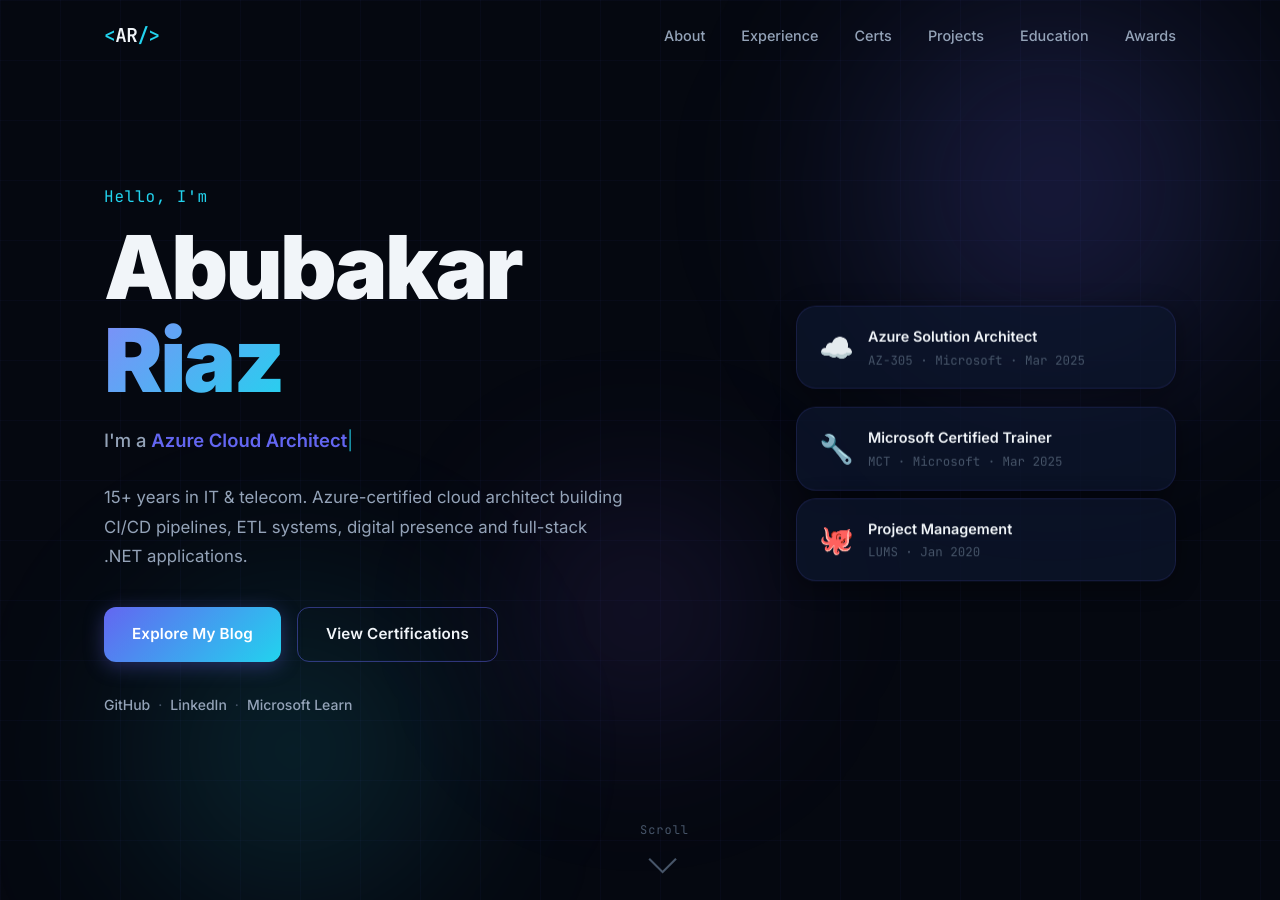
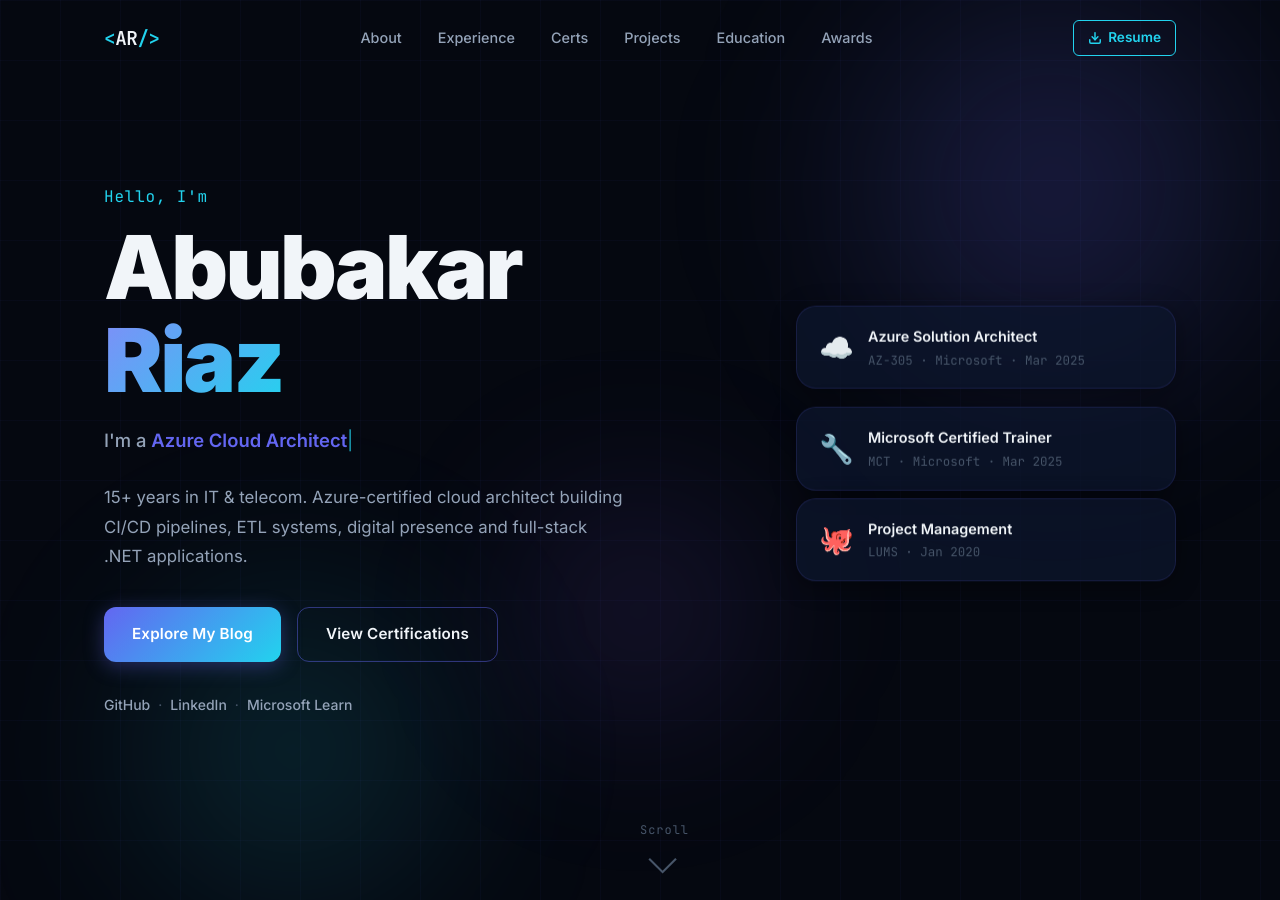
Before and after one commit to mabubakarriaz/mabubakarriaz.github.io, a Jekyll site: the page built from index.html, in a window 1280 px wide and 900 px high. Built offline with Jekyll 4.4.1, drawn with Linux system fonts in a browser that asks for light colours.

Commit message:
Add resume download button to navbar
Co-Authored-By: Claude Sonnet 4.6 <noreply@anthropic.com>

```diff
--- a/_layouts/default.html
+++ b/_layouts/default.html
@@ -28,6 +28,10 @@
         <a href="#education" class="nav-link">Education</a>
         <a href="#awards" class="nav-link">Awards</a>
       </div>
+      <a href="{{ '/assets/resume.pdf' | relative_url }}" class="nav-resume-btn" download aria-label="Download Resume">
+        <svg width="14" height="14" viewBox="0 0 24 24" fill="none" stroke="currentColor" stroke-width="2.5" stroke-linecap="round" stroke-linejoin="round"><path d="M21 15v4a2 2 0 0 1-2 2H5a2 2 0 0 1-2-2v-4"/><polyline points="7 10 12 15 17 10"/><line x1="12" y1="15" x2="12" y2="3"/></svg>
+        Resume
+      </a>
       <button class="nav-toggle" id="navToggle" aria-label="Toggle navigation">
         <span></span><span></span><span></span>
       </button>
--- a/assets/css/main.css
+++ b/assets/css/main.css
@@ -597,6 +597,24 @@ img { max-width: 100%; display: block; }
   background: var(--text-primary);
   border-radius: 2px;
   transition: var(--transition);
+}
+
+.nav-resume-btn {
+  display: inline-flex;
+  align-items: center;
+  gap: 6px;
+  padding: 6px 14px;
+  font-size: 0.85rem;
+  font-weight: 600;
+  color: var(--accent-cyan);
+  border: 1.5px solid var(--accent-cyan);
+  border-radius: 6px;
+  transition: var(--transition);
+  white-space: nowrap;
+}
+.nav-resume-btn:hover {
+  background: var(--accent-cyan);
+  color: #0a0a0f;
 }
 
 /* ============================================================
@@ -1454,6 +1472,8 @@ img { max-width: 100%; display: block; }
   .nav-links.open { display: flex; }
   .nav-link { font-size: 1.5rem; }
   .nav-toggle { display: flex; z-index: 1000; }
+  .nav-resume-btn { padding: 6px 10px; font-size: 0; gap: 0; }
+  .nav-resume-btn svg { width: 18px; height: 18px; }
 
   .hero-name { font-size: clamp(2.8rem, 10vw, 4rem); }
 
```
